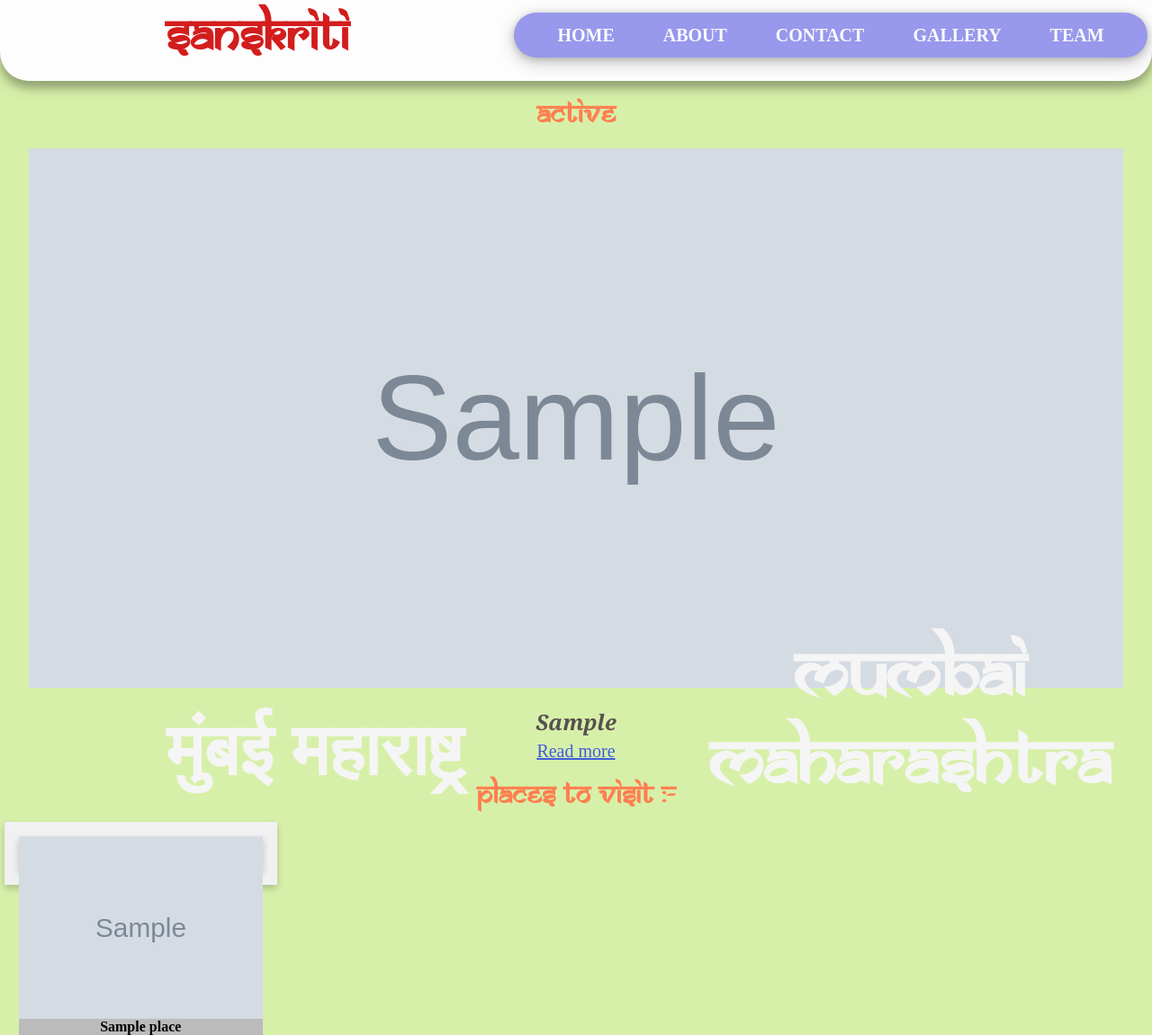
After one commit to ansulrana5/BATCH27-B5-TEAM2, a Flask app: template templates/maharashtra.html in a window 1280 px wide. The commit adds this page. Shown: the whole page at 90% size. Run offline with Flask 2, Linux system fonts and the light colour scheme; the template is opened without the code that fills it: most values are stand-ins (such as "Sample title", 1, 10 or a date in 2020); grey boxes marked "Sample" are stand-in pictures; some web fonts are replaced.

Commit message:
up added

```diff
--- a/app.py
+++ b/app.py
@@ -44,17 +44,29 @@ def Team():
 def Gallery():
     return render_template('art.html')
 
-@app.route("/apiV1")
-def api():
-    with open(r"api.json",'r') as jsonfile:
+@app.route("/maharashtra_api")
+def maharashtra_api():
+    with open(r"maharashtra.json",'r') as jsonfile:
         data=json.loads(jsonfile.read())
     return data
 
-@app.route("/api_hit")
-def api_hit():
-    data=requests.get("http://127.0.0.1:5312/apiV1")
+@app.route("/maharashtra")
+def maharashtra():
+    data=requests.get("http://127.0.0.1:5312/maharashtra_api")
     data=json.loads(data.content)
-    return render_template("test.html", data=data)
+    return render_template("maharashtra.html", data=data)
+
+@app.route("/uttarpradesh_api")
+def uttarpradesh_api():
+    with open(r"uttarpradesh.json",'r') as jsonfile:
+        data=json.loads(jsonfile.read())
+    return data
+
+@app.route("/uttarpradesh")
+def uttarpradesh():
+    data=requests.get("http://127.0.0.1:5312/uttarpradesh_api")
+    data=json.loads(data.content)
+    return render_template("uttarpradesh.html", data=data)
 
 if __name__=="__main__":
     app.run(debug=True,port=5312)
--- /dev/null
+++ b/templates/maharashtra.html
@@ -0,0 +1,191 @@
+<html>
+<head>
+<link rel="stylesheet" href="../static/css/desc.css">
+</head>
+<body>
+  <nav><style>
+
+  @font-face {
+      font-family: JuneBug;
+      src: url('SAMAN___.TTF');
+  }
+
+  * {
+      padding: 0;
+      margin: 0;
+      text-decoration: none;
+      list-style: none;
+      box-sizing: border-box;
+  }
+
+  body {
+      font-family: montserrat;
+      text-align: center;
+      background-color: #d7f0a9;
+  }
+
+  nav {
+      background: #fdfdfd;
+      height: 90px;
+      width: 100%;
+      box-shadow: 0 8px 8px 0 rgba(0, 0, 0, 0.2), 0 6px 20px 0 rgba(0, 0, 0, 0.19);
+      border-bottom-left-radius: 2em;
+      border-bottom-right-radius: 2em;
+  }
+
+  label.logo {
+      color: rgb(211, 29, 29);
+      font-size: 55px;
+      line-height: 80px;
+      padding: 0 100px;
+      font-weight: bold;
+      font-family: JuneBug;
+  }
+
+  nav ul {
+      box-shadow: 0 2px 8px 0 rgba(0, 0, 0, 0.2), 0 6px 20px 0 rgba(0, 0, 0, 0.19);
+      margin-top: 14px;
+      width: 55%;
+      background-color: #9898ec;
+      float: right;
+      margin-right: 5px;
+      border-radius: 2em;
+  }
+
+  nav ul li {
+      display: inline-block;
+      line-height: 50px;
+      margin: 0 15px;
+  }
+
+  nav ul li a {
+      color: rgb(249, 250, 252);
+      font-size: 20px;
+      padding: 5px 10px;
+      border-radius: 3px;
+      font-weight: bold;
+      text-transform: uppercase;
+  }
+
+  a.active,
+  a:hover {
+      background: #1bff95;
+      transition: .5s;
+  }
+
+  .checkbtn {
+      font-size: 30px;
+      color: white;
+      float: right;
+      line-height: 80px;
+      margin-right: 40px;
+      cursor: pointer;
+      display: none;
+  }
+
+  #check {
+      display: none;
+  }
+
+  @media (max-width: 952px) {
+      label.logo {
+          font-size: 30px;
+          padding-left: 50px;
+      }
+      nav ul li a {
+          font-size: 16px;
+      }
+  }
+
+  @media (max-width: 858px) {
+      .checkbtn {
+          display: block;
+      }
+      ul {
+          position: fixed;
+          width: 100%;
+          height: 100vh;
+          background: #2c3e50;
+          top: 80px;
+          left: -100%;
+          text-align: center;
+          transition: all .5s;
+      }
+      nav ul li {
+          display: block;
+          margin: 50px 0;
+          line-height: 30px;
+      }
+      nav ul li a {
+          font-size: 20px;
+      }
+      a:hover,
+      a.active {
+          background: none;
+          color: #0082e6;
+      }
+      #check:checked~ul {
+          left: 0;
+      }
+  }</style>
+    <label class="logo ">SANSKRITI</label>
+    <ul>
+        <li><a href="{{url_for( 'Map')}} ">Home</a></li>
+        <li><a href="{{url_for( 'About')}} ">About</a></li>
+        <li><a href="{{url_for( 'Contact')}} ">Contact</a></li>
+        <li><a href="{{url_for( 'Gallery')}} ">Gallery</a></li>
+        <li>
+            <a href="{{url_for( 'Team')}} ">Team</a>
+        </li>
+    </ul>
+</nav>
+<br>
+{% block content %}
+
+{%for i in data['data']%}
+<h1>{{i['state']}}</h1>
+
+<h2 class="centered">मुंबई महाराष्ट्र</h2>
+<h2 class="centered2">Mumbai Maharashtra</h2><br>
+<img src="{{i['img']}}" id="map"></img><br>
+
+<p id="para">{{i["data1"]}}</p>
+<p id="para"><span id="dots"></span><span id="more"></br>{{i["data2"]}}</span></p>
+<p style="text-align: center;"><a onclick="myFunction()" id="myBtn">Read more</a></p><br>
+<h1>Places to visit :- </h1>
+<div class="row">
+  {%for j in i["place"]%}<div class="column">
+  <div class="card">
+    <div class="flip-card-inner">
+        <div class="flip-card-front">
+          <img  src="{{j["p_img"]}}" alt="Avatar" style="width:100%"></br>
+            <h4><b>{{j["name"]}}</b></h4>
+          </div>
+        <p class="reverse">{{j["about"]}}</p>
+      </div>
+    </div>
+  </div>
+{%endfor%}
+</div>
+{%endfor%}
+
+{% endblock %}
+
+</body>
+<script src"../js/index.js">
+function myFunction() {
+    var dots = document.getElementById("dots");
+    var moreText = document.getElementById("more");
+    var btnText = document.getElementById("myBtn");
+
+    if (dots.style.display === "none") {
+        dots.style.display = "inline";
+        btnText.innerHTML = "Read more";
+        moreText.style.display = "none";
+    } else {
+        dots.style.display = "none";
+        btnText.innerHTML = "Read less";
+        moreText.style.display = "inline";
+    }
+}</script>
+</html>
--- a/templates/test.html
+++ b/templates/uttarpradesh.html
@@ -145,8 +145,8 @@
 {%for i in data['data']%}
 <h1>{{i['state']}}</h1>
 
-<h2 class="centered">मुंबई महाराष्ट्र</h2>
-<h2 class="centered2">Mumbai Maharashtra</h2><br>
+<h2 style="margin-right:100px;"class="centered">लखनऊ</h2>
+<h2 style="top:670px;"class="centered2">Lucknow</h2><br>
 <img src="{{i['img']}}" id="map"></img><br>
 
 <p id="para">{{i["data1"]}}</p>
```
Also changed, not shown: uttarpradesh.json (added, +71 -0 lines), maharashtra.json (renamed from api.json).
